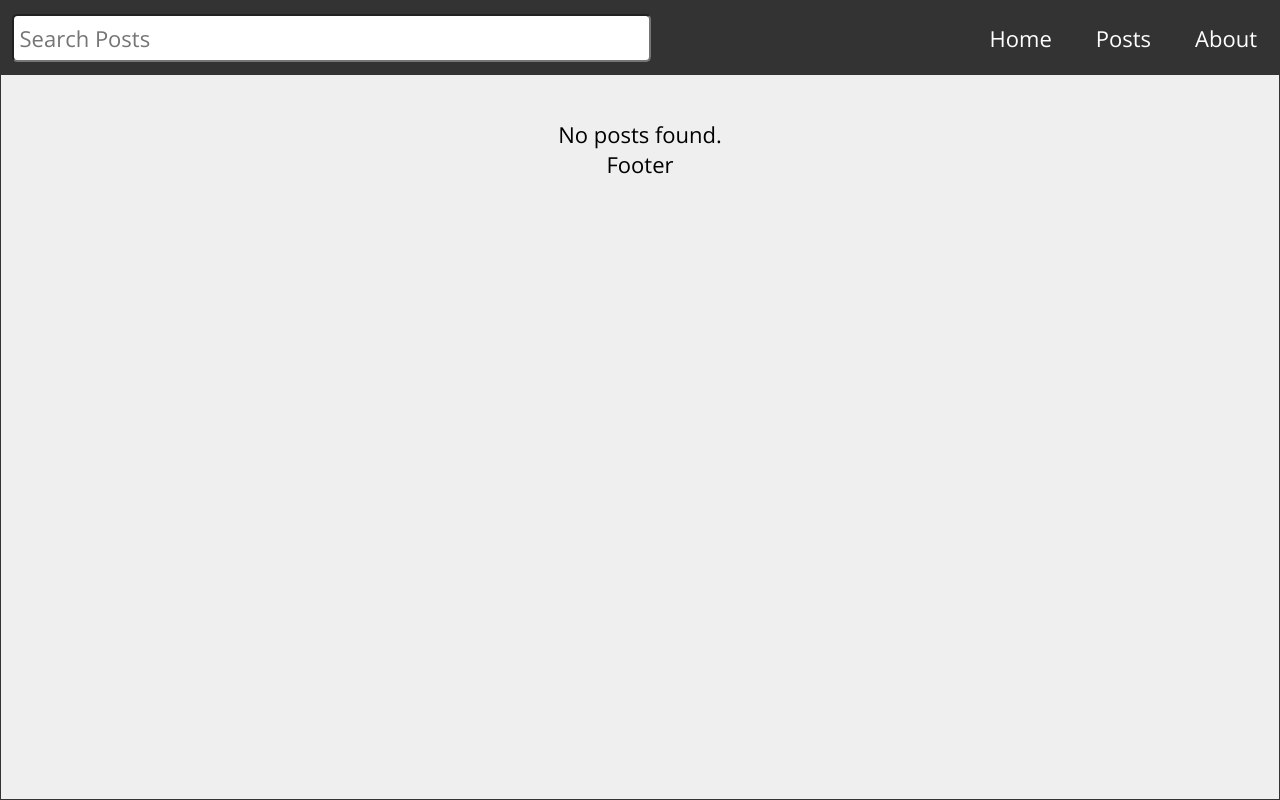
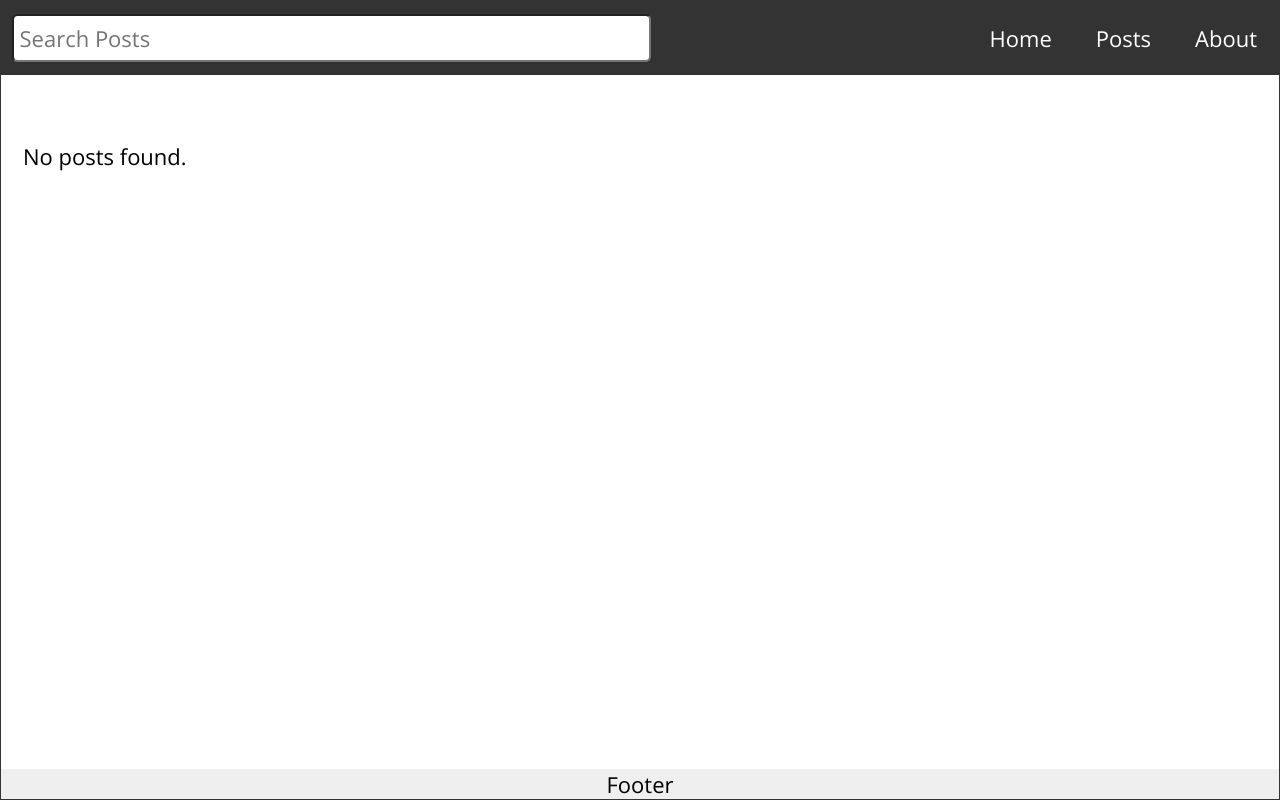
Before and after one commit to minkhaung-mkks/Learning_react_routers-n-stuff, a React (Vite) app: page / in a window 1280 px wide. Built offline with nearby package versions, Linux system fonts and the light colour scheme.

Commit message:
Fixed Naming Issues

```diff
--- a/src/index.css
+++ b/src/index.css
@@ -126,7 +126,7 @@ body {
   cursor: pointer;
 }
 
-.Home,
+.home,
 .NewPost,
 .PostPage,
 .About,
@@ -144,12 +144,12 @@ body {
   border-bottom: 1px solid lightgray;
 }
 
-.Home .post a {
+.home .post a {
   text-decoration: none;
 }
 
-.Home .post a,
-.Home .post a:visited {
+.home .post a,
+.home .post a:visited {
   color: #000;
 }
 
```
